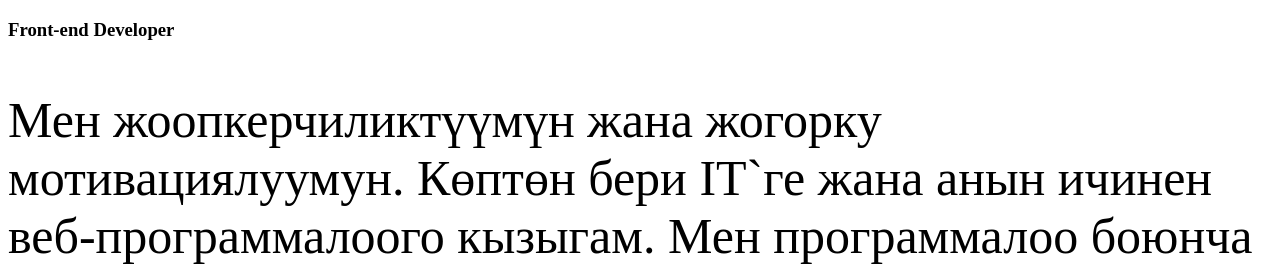
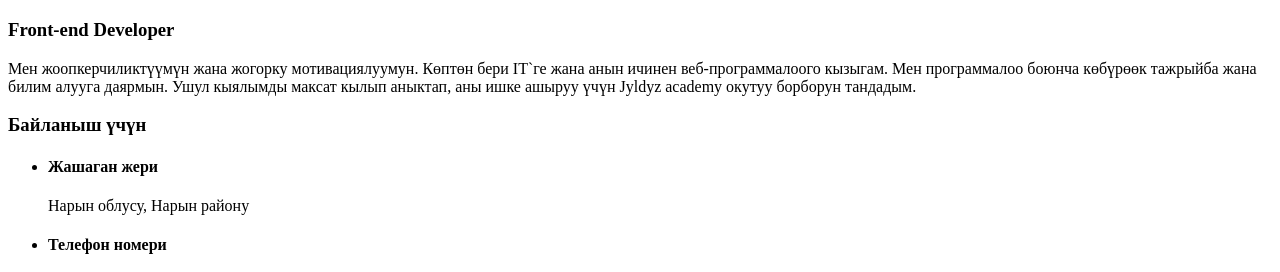
Before and after one commit to L-DOS/l-dos.github.io, a plain HTML site: page index.html in a window 1280 px wide. Shown: the part 511-783 px from the top of the page. Drawn offline with Linux system fonts and the light colour scheme.

Commit message:
update css

```diff
--- a/style.css
+++ b/style.css
@@ -38,7 +38,3 @@ header {
 .header-button {
     cursor: pointer;
 }
-
-p {
-    font-size: 50px;
-}
```
